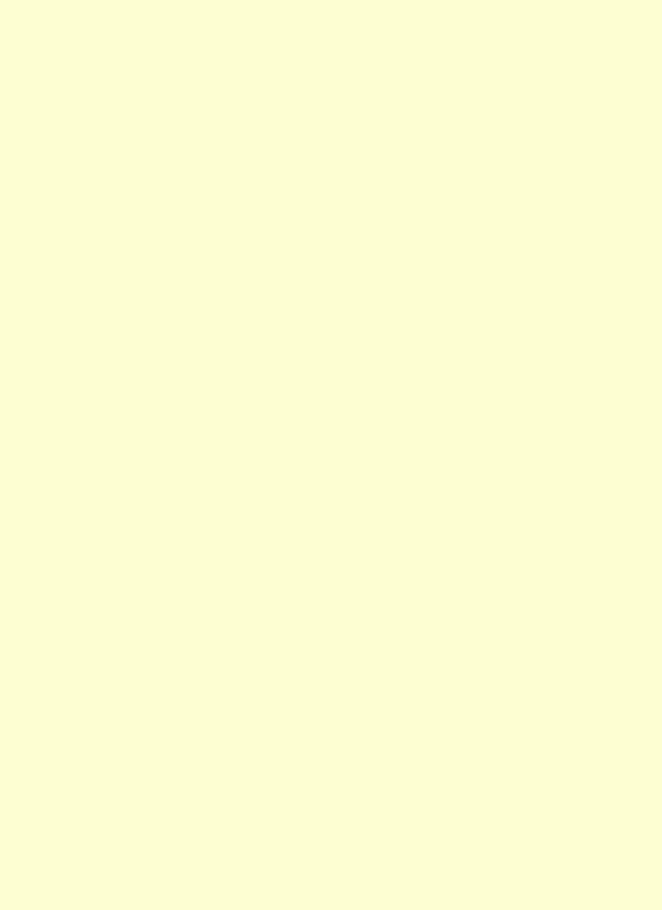
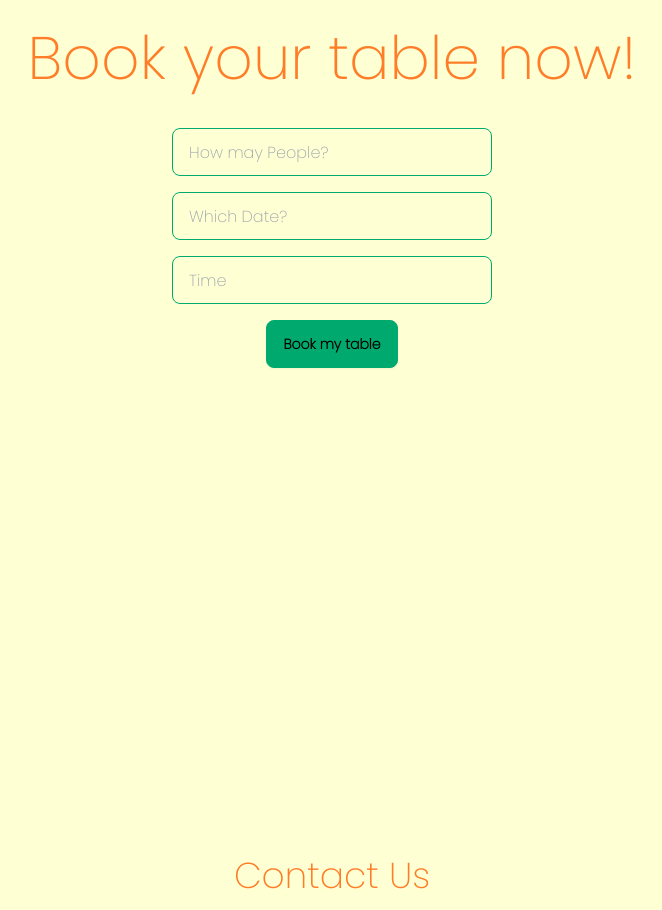
Before and after one commit to subhraneel2005/CafeCorner, a Next.js app: page / in a window 1280 px wide. Shown: the part 1860-2770 px from the top of the page, without its empty margins (308-970 px from the left). Before the commit the page ends 1600 px from the top, so only its background shows below. Built offline with nearby package versions, Linux system fonts and the light colour scheme.

Commit message:
basic coffee page frontend complete

```diff
--- a/package.json
+++ b/package.json
@@ -16,6 +16,7 @@
     "react-dom": "^18"
   },
   "devDependencies": {
+    "daisyui": "^4.12.2",
     "eslint": "^8",
     "eslint-config-next": "14.2.3",
     "postcss": "^8",
--- a/src/app/page.js
+++ b/src/app/page.js
@@ -5,6 +5,8 @@ import coffeeMug from "../../public/coffee.png";
 import Image from "next/image";
 import gsap from "gsap";
 import AboutUs from "@/components/AboutUs";
+import ContactUs from "@/components/ContactUs";
+import BookATable from "@/components/BookATable";
 
 export default function App() {
   const cafeRef = useRef(null);
@@ -36,7 +38,7 @@ export default function App() {
           duration: 1.2,
           ease: "power2.out",
           stagger: 0.1,
-          delay: 1.5, // Ensures CORNER animation starts after CAFE
+          delay: 0.8, // Ensures CORNER animation starts after CAFE
         }
       );
     }, [cafeRef, cornerRef]);
@@ -47,7 +49,7 @@ export default function App() {
   return (
     <div className="w-full select-none relative">
       <Navbarr />
-      <div className="flex h-screen w-full p-2 justify-center items-center">
+      <div className="flex h-screen w-full p-2 justify-center items-center" id="homePage">
         <div className="block">
           <h1 className="md:text-[7vw]" ref={cafeRef}>
             {"CAFE".split("").map((letter, index) => (
@@ -67,6 +69,8 @@ export default function App() {
         <Image src={coffeeMug} alt="coffee mug image" height={300} width={300} />
       </div>
       <AboutUs />
+      <BookATable/>
+      <ContactUs/>
     </div>
   );
 }
--- a/src/components/AboutUs.jsx
+++ b/src/components/AboutUs.jsx
@@ -18,8 +18,8 @@ function AboutUs() {
   }, []);
 
   return (
-    <div className="min-h-screen w-full" id="about-us">
-      <div className="flex gap-4 px-6 py-6 ">
+    <div className="h-screen w-full flex justify-center items-center" id="about-us">
+      <div className="flex gap-4 px-6 py-6">
         <Image
           height={100}
           width={500}
@@ -34,7 +34,6 @@ function AboutUs() {
           </h1>
         </div>
       </div>
-
     </div>
   );
 }
--- /dev/null
+++ b/src/components/BookATable.jsx
@@ -0,0 +1,23 @@
+import React from 'react'
+
+function BookATable() {
+  return (
+    <div className="h-screen w-full flex justify-center items-center" id="bookATable">
+        <div className="block space-y-10">
+            <h1 className="text-6xl">Book your table now!</h1>
+        <div className="flex justify-center items-center h-auto w-auto">
+        <div className="space-y-4 h-auto w-auto">
+        <input type="text" placeholder="How may People?" className="input input-bordered input-success w-full max-w-xs bg-transparent block text-slate-900" />
+        <input type="text" placeholder="Which Date?" className="input input-bordered input-success w-full max-w-xs bg-transparent block text-slate-900" />
+        <input type="text" placeholder="Time" className="input input-bordered input-success w-full max-w-xs bg-transparent block text-slate-900" />
+        <div className="flex justify-center items-center h-auto w-auto">
+        <button className="btn btn-success">Book my table</button>
+        </div>
+        </div>
+        </div>
+        </div>
+    </div>
+  )
+}
+
+export default BookATable
--- /dev/null
+++ b/src/components/ContactUs.jsx
@@ -0,0 +1,31 @@
+import React from 'react';
+
+function ContactUs() {
+  return (
+    <div className="min-h-screen w-full flex justify-center items-center" id="contactUs">
+      <div className="space-y-4">
+        <h1 className="text-4xl text-center">Contact Us</h1>
+        <div className="space-y-4">
+          <input
+            className="block w-full rounded-lg border-2 border-slate-700 outline-none px-4 py-2 bg-transparent text-slate-900"
+            placeholder="Your name"
+          />
+          <input
+            className="block w-full rounded-lg border-2 border-slate-700 outline-none text-slate-900 px-4 py-2 bg-transparent"
+            placeholder="Give us a feedback!"
+          />
+          <input
+            className="block w-full rounded-lg border-2 border-slate-700 outline-none px-4 py-2 text-slate-900 bg-transparent"
+            placeholder="Email (optional)"
+          />
+          <div className="flex justify-center items-center w-auto h-auto">
+          <button className="btn btn-success">Submit</button>
+          </div>
+
+        </div>
+      </div>
+    </div>
+  );
+}
+
+export default ContactUs;
--- a/src/components/Navbarr.jsx
+++ b/src/components/Navbarr.jsx
@@ -7,15 +7,33 @@ function Navbarr() {
       aboutUsSection.scrollIntoView({ behavior: "smooth" });
     }
   };
+  const scrollToContactUs = () => {
+    const contactUsSection = document.getElementById("contactUs");
+    if (contactUsSection) {
+      contactUsSection.scrollIntoView({ behavior: "smooth" });
+    }
+  };
+  const scrollToHomePage = () => {
+    const homePageSection = document.getElementById("homePage");
+    if (homePageSection) {
+      homePageSection.scrollIntoView({ behavior: "smooth" });
+    }
+  };
+  const scrollToBookATablePage = () => {
+    const bookATable = document.getElementById("bookATable");
+    if (bookATable) {
+      bookATable.scrollIntoView({ behavior: "smooth" });
+    }
+  };
   return (
-    <div className="flex justify-between w-full bg-transparent py-4 md:px-10 px-5 absolute top-0">
+    <div className="flex justify-between w-full bg-transparent py-4 md:px-10 px-5 top-0 sticky">
         <h1 className="font-bold">Cafe Corner</h1>
         <div>
             <ul className="flex justify-evenly gap-7" style={{color:"#EE4E4E"}}>
-                <li className="cursor-pointer underline-animation">Home</li>
+                <li className="cursor-pointer underline-animation" onClick={scrollToHomePage}>Home</li>
                 <li className="cursor-pointer underline-animation" onClick={scrollToAboutUs}>About Us</li>
-                <li className="cursor-pointer underline-animation">Book a table</li>
-                <li className="cursor-pointer underline-animation">Contact Us</li>
+                <li className="cursor-pointer underline-animation" onClick={scrollToBookATablePage}>Book a table</li>
+                <li className="cursor-pointer underline-animation" onClick={scrollToContactUs}>Contact Us</li>
             </ul>
         </div>
     </div>
--- a/tailwind.config.js
+++ b/tailwind.config.js
@@ -14,5 +14,7 @@ module.exports = {
       },
     },
   },
-  plugins: [],
+  plugins: [
+    require('daisyui'),
+  ],
 };
```
Also changed, not shown: 1 other file (tests, documents, lock files or other folders).
